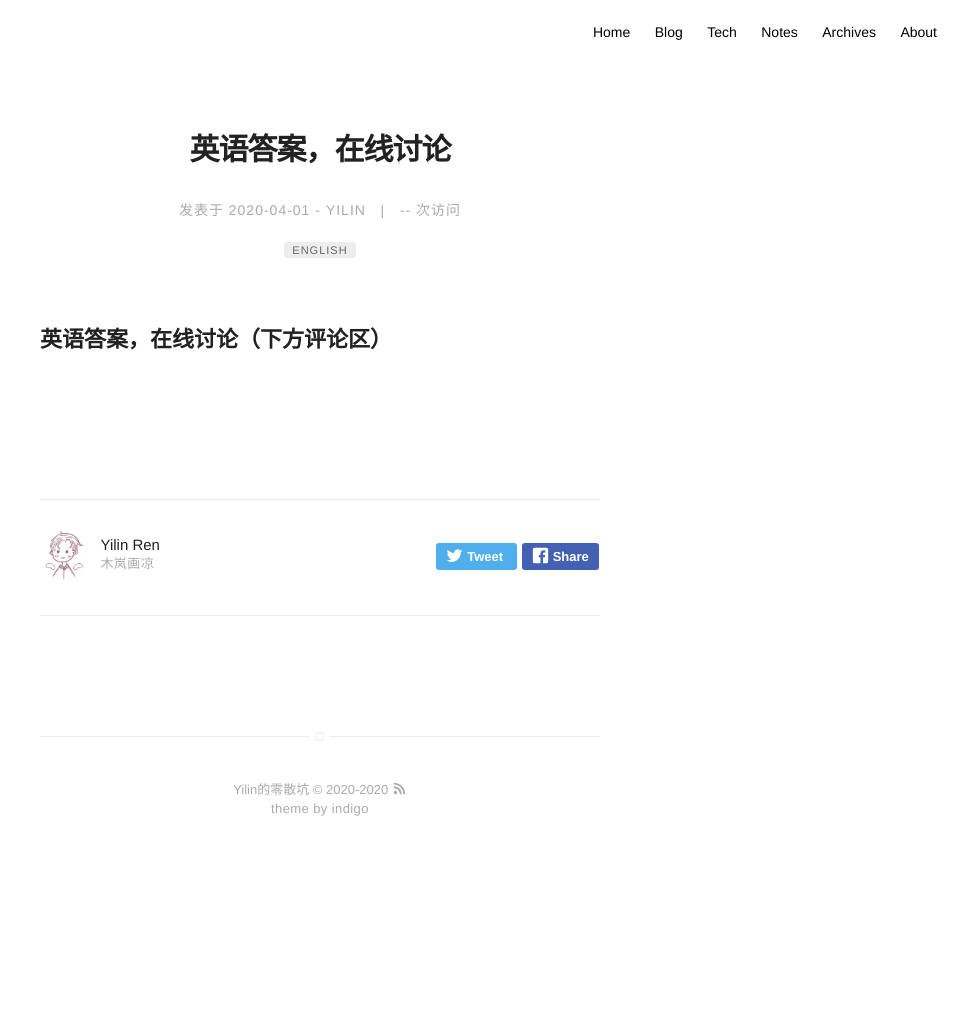
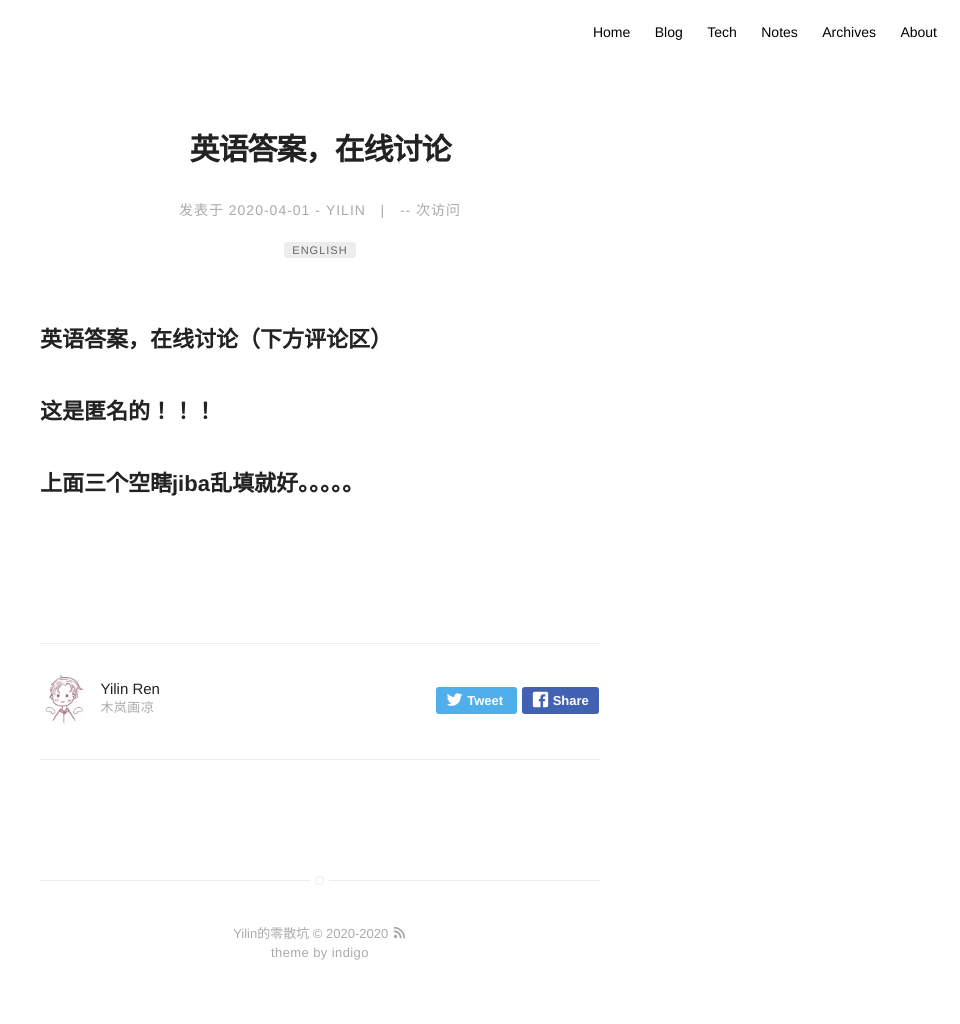
Before and after one commit to tonnyyilin/blog2, a Jekyll site: the page built from _posts/tech/2020-04-01-enkey.md, in a window 1280 px wide. Shown: the whole page, without its empty margins (320-1280 px from the left). Built offline with Jekyll 4.4.1, drawn with Linux system fonts in a browser that asks for light colours; comment, search, counter and statistics services are not loaded; before the commit the page ends 900 px from its top, so only the background shows below that.

Commit message:
Update 2020-04-01-enkey.md

```diff
--- a/_posts/tech/2020-04-01-enkey.md
+++ b/_posts/tech/2020-04-01-enkey.md
@@ -12,3 +12,5 @@ author: Yilin
 description: 英语答案讨论区
 ---
 ## 英语答案，在线讨论（下方评论区）
+## 这是匿名的！！！
+## 上面三个空瞎jiba乱填就好。。。。。
```
